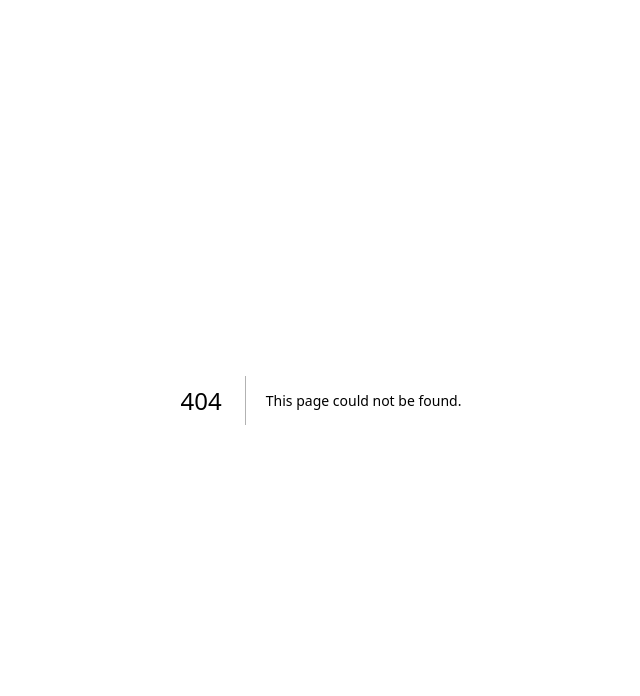
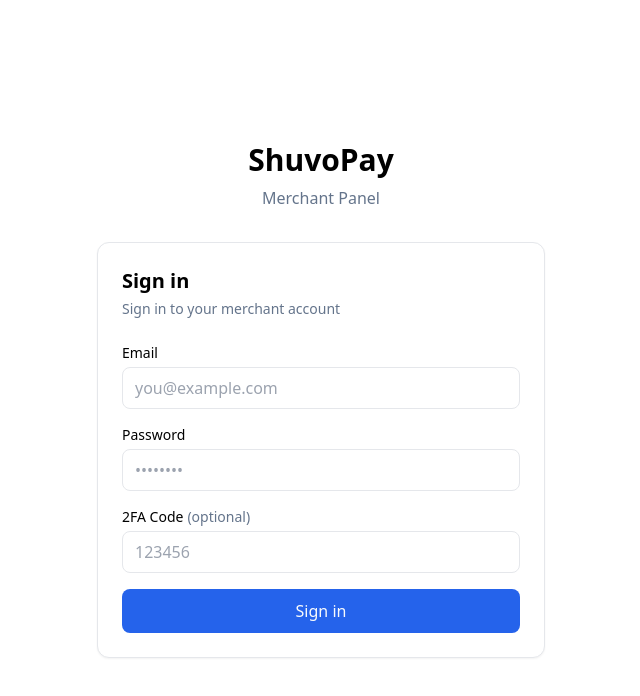
Before and after one commit to shuvotrading35-a11y/shuvopay.com, a Next.js app in the folder merchant-panel/: page /login in a window 1280 px wide. Before the commit this address had no page. Shown: the top 696 px of the page, without its empty margins (319-959 px from the left). Built offline with nearby package versions, Linux system fonts and the light colour scheme; no server answers.

Commit message:
Implement login page with authentication logic

```diff
--- /dev/null
+++ b/merchant-panel/src/app/login/page.tsx
@@ -0,0 +1,187 @@
+"use client";
+
+import { FormEvent, useState } from "react";
+import { useRouter } from "next/navigation";
+
+const API_URL =
+  process.env.NEXT_PUBLIC_API_URL ??
+  "http://localhost:8000/api/v1";
+
+export default function LoginPage() {
+  const router = useRouter();
+
+  const [email, setEmail] = useState("");
+  const [password, setPassword] = useState("");
+  const [totpCode, setTotpCode] = useState("");
+  const [loading, setLoading] = useState(false);
+  const [error, setError] = useState("");
+
+  async function handleLogin(e: FormEvent) {
+    e.preventDefault();
+
+    setLoading(true);
+    setError("");
+
+    try {
+      // 1. Login
+      const loginResponse = await fetch(`${API_URL}/auth/login`, {
+        method: "POST",
+        headers: {
+          "Content-Type": "application/json",
+        },
+        credentials: "include",
+        body: JSON.stringify({
+          email,
+          password,
+          totp_code: totpCode || null,
+        }),
+      });
+
+      const loginData = await loginResponse.json();
+
+      if (!loginResponse.ok) {
+        throw new Error(
+          loginData.detail || "Invalid email or password"
+        );
+      }
+
+      // 2. Save access token
+      localStorage.setItem(
+        "access_token",
+        loginData.access_token
+      );
+
+      // 3. Get merchant information
+      const merchantResponse = await fetch(
+        `${API_URL}/merchant/dashboard`,
+        {
+          headers: {
+            Authorization: `Bearer ${loginData.access_token}`,
+          },
+        }
+      );
+
+      const merchantData = await merchantResponse.json();
+
+      if (!merchantResponse.ok) {
+        throw new Error(
+          merchantData.detail || "Merchant profile not found"
+        );
+      }
+
+      // 4. Save merchant ID for WebSocket
+      localStorage.setItem(
+        "merchant_id",
+        merchantData.merchant_id
+      );
+
+      // 5. Go to dashboard
+      router.replace("/dashboard");
+    } catch (err: any) {
+      localStorage.removeItem("access_token");
+      localStorage.removeItem("merchant_id");
+
+      setError(err.message || "Login failed");
+    } finally {
+      setLoading(false);
+    }
+  }
+
+  return (
+    <main className="min-h-screen flex items-center justify-center bg-background p-6">
+      <div className="w-full max-w-md">
+        <div className="mb-8 text-center">
+          <h1 className="text-3xl font-bold">
+            ShuvoPay
+          </h1>
+
+          <p className="mt-2 text-muted-foreground">
+            Merchant Panel
+          </p>
+        </div>
+
+        <div className="rounded-xl border bg-card p-6 shadow-sm">
+          <h2 className="text-xl font-semibold">
+            Sign in
+          </h2>
+
+          <p className="mt-1 text-sm text-muted-foreground">
+            Sign in to your merchant account
+          </p>
+
+          {error && (
+            <div className="mt-4 rounded-lg border border-red-500/30 bg-red-500/10 p-3 text-sm text-red-600">
+              {error}
+            </div>
+          )}
+
+          <form
+            onSubmit={handleLogin}
+            className="mt-6 space-y-4"
+          >
+            <div>
+              <label className="mb-1 block text-sm font-medium">
+                Email
+              </label>
+
+              <input
+                type="email"
+                value={email}
+                onChange={(e) => setEmail(e.target.value)}
+                placeholder="you@example.com"
+                required
+                className="w-full rounded-lg border bg-background px-3 py-2 outline-none focus:ring-2 focus:ring-primary"
+              />
+            </div>
+
+            <div>
+              <label className="mb-1 block text-sm font-medium">
+                Password
+              </label>
+
+              <input
+                type="password"
+                value={password}
+                onChange={(e) => setPassword(e.target.value)}
+                placeholder="••••••••"
+                required
+                className="w-full rounded-lg border bg-background px-3 py-2 outline-none focus:ring-2 focus:ring-primary"
+              />
+            </div>
+
+            <div>
+              <label className="mb-1 block text-sm font-medium">
+                2FA Code
+                <span className="ml-1 text-muted-foreground">
+                  (optional)
+                </span>
+              </label>
+
+              <input
+                type="text"
+                inputMode="numeric"
+                maxLength={6}
+                value={totpCode}
+                onChange={(e) =>
+                  setTotpCode(
+                    e.target.value.replace(/\D/g, "")
+                  )
+                }
+                placeholder="123456"
+                className="w-full rounded-lg border bg-background px-3 py-2 outline-none focus:ring-2 focus:ring-primary"
+              />
+            </div>
+
+            <button
+              type="submit"
+              disabled={loading}
+              className="w-full rounded-lg bg-primary px-4 py-2.5 font-medium text-primary-foreground disabled:opacity-50"
+            >
+              {loading ? "Signing in..." : "Sign in"}
+            </button>
+          </form>
+        </div>
+      </div>
+    </main>
+  );
+    }
```
